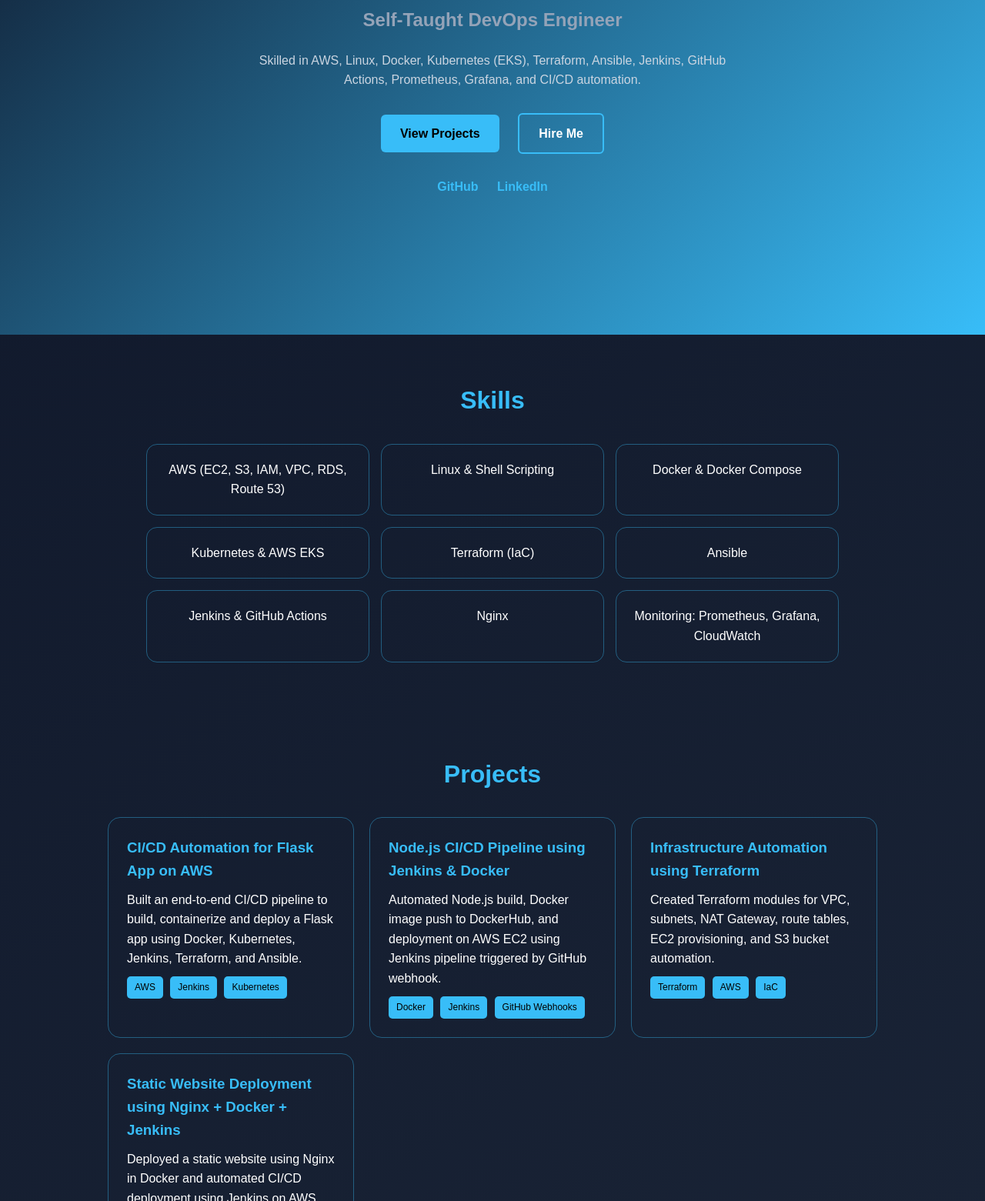
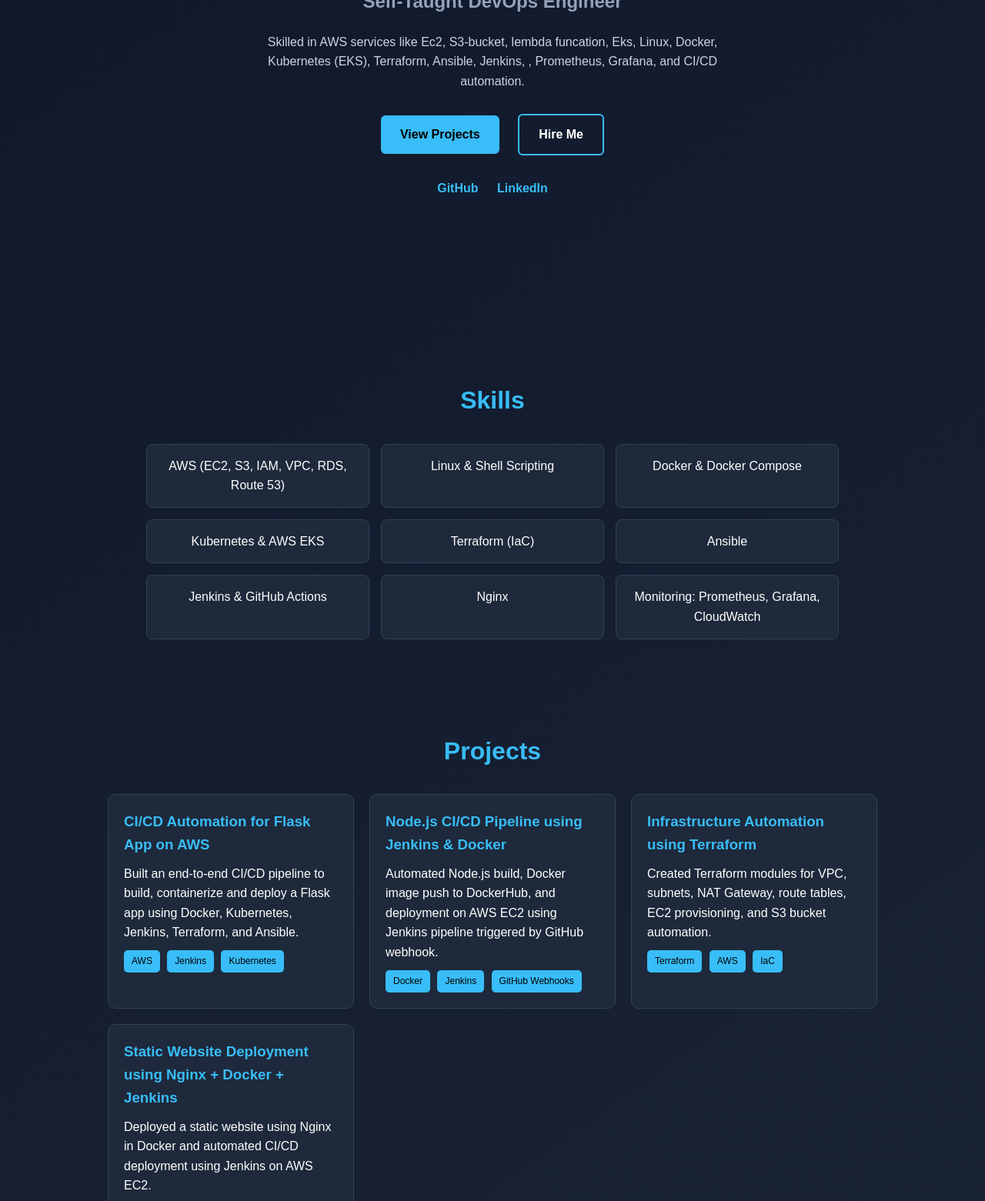
Before and after one commit to vishal368/papuu, a plain HTML site: page index.html in a window 1280 px wide. Shown: the part 353-1914 px from the top of the page at 77% size. Drawn offline with Linux system fonts and the light colour scheme.

Commit message:
add commmit

```diff
--- a/index.html
+++ b/index.html
@@ -29,8 +29,8 @@
       <h1>Hi, I'm <span>Vishal</span></h1>
       <h3>Self-Taught DevOps Engineer</h3>
       <p>
-        Skilled in AWS, Linux, Docker, Kubernetes (EKS), Terraform, Ansible, Jenkins,
-        GitHub Actions, Prometheus, Grafana, and CI/CD automation.
+        Skilled in AWS services like Ec2, S3-bucket, lembda funcation, Eks, Linux, Docker, Kubernetes (EKS), Terraform, Ansible, Jenkins,
+        , Prometheus, Grafana, and CI/CD automation.
       </p>
 
       <div class="hero-buttons">
--- a/script.js
+++ b/script.js
@@ -6,4 +6,5 @@
   } else {
     navLinks.style.display = "flex";
   }
+
 }
--- a/style.css
+++ b/style.css
@@ -33,12 +33,11 @@
 
 /* Navbar */
 header {
-  background: rgba(17, 24, 39, 0.6);
+  background: #111827;
   padding: 15px 30px;
   position: sticky;
   top: 0;
   z-index: 1000;
-  backdrop-filter: blur(var(--glass-blur));
 }
 
 .navbar {
@@ -86,23 +85,10 @@
   align-items: center;
   text-align: center;
   padding: 20px;
-  background: linear-gradient(135deg, #0f172a 0%, #38bdf8 100%);
-  animation: bgShift 8s ease-in-out infinite alternate;
-}
-
-@keyframes bgShift {
-  from { background-position: 0% 50%; }
-  to { background-position: 100% 50%; }
 }
 
 .hero-content h1 {
-  font-size: 4rem;
-  animation: fadeIn 1.2s ease-out;
-}
-
-@keyframes fadeIn {
-  from { opacity: 0; transform: translateY(20px); }
-  to { opacity: 1; transform: translateY(0); }
+  font-size: 50px;
 }
 
 .hero-content span {
@@ -186,16 +172,16 @@
 }
 
 .skill-card {
-  composes: glass;
-  padding: 20px;
-  border-radius: 14px;
-  border: 1px solid rgba(56, 189, 248, 0.4);
-  transition: transform 0.3s, box-shadow 0.3s;
+  background: #1e293b;
+  padding: 15px;
+  border-radius: 8px;
+  border: 1px solid #334155;
+  transition: 0.3s;
 }
 
 .skill-card:hover {
-  transform: translateY(-5px) scale(1.03);
-  box-shadow: 0 8px 20px rgba(0,0,0,0.3);
+  transform: scale(1.05);
+  border-color: #38bdf8;
 }
 
 /* Projects */
@@ -208,17 +194,17 @@
 }
 
 .project-card {
-  composes: glass;
-  padding: 24px;
-  border-radius: 16px;
+  background: #1e293b;
+  padding: 20px;
+  border-radius: 10px;
   text-align: left;
-  border: 1px solid rgba(56, 189, 248, 0.4);
-  transition: transform 0.3s, box-shadow 0.3s;
+  border: 1px solid #334155;
+  transition: 0.3s;
 }
 
 .project-card:hover {
-  transform: translateY(-8px);
-  box-shadow: 0 12px 30px rgba(0,0,0,0.4);
+  transform: translateY(-5px);
+  border-color: #38bdf8;
 }
 
 .project-card h3 {
```
